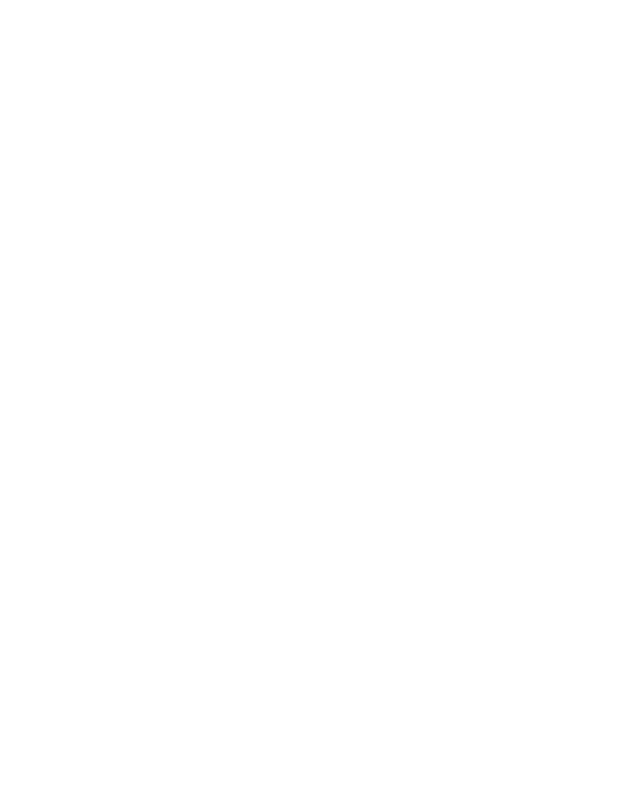
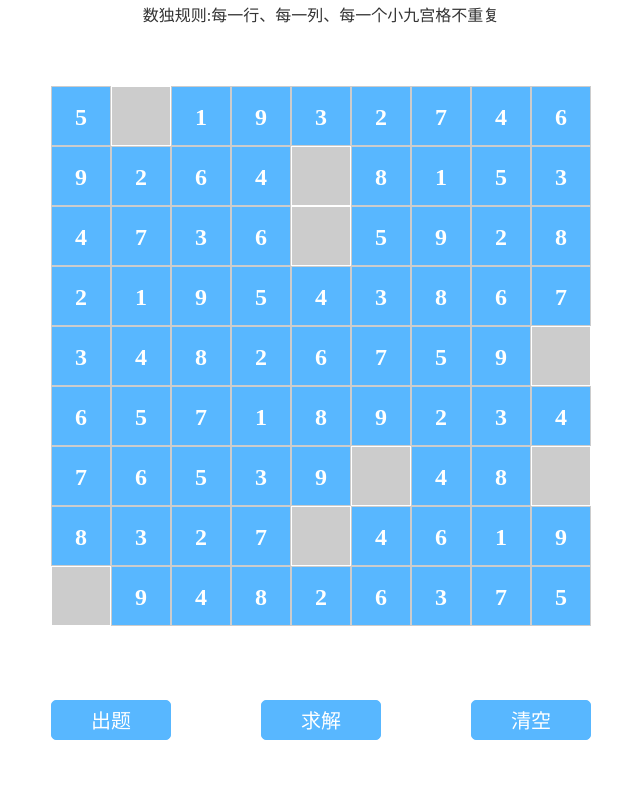
Before and after one commit to jinjiebang/SudokuWeb, a plain HTML site: page index.html in a window 1280 px wide. Shown: the whole page, without its empty margins (319-959 px from the left). Drawn offline with Linux system fonts and the light colour scheme; the site is published under a folder, as on GitHub Pages, so addresses that start at the root find nothing.

Commit message:
fixed path bug

```diff
--- a/index.html
+++ b/index.html
@@ -1 +1 @@
-<!DOCTYPE html><html lang=en><head><meta charset=utf-8><meta http-equiv=X-UA-Compatible content="IE=edge"><meta name=viewport content="width=device-width,initial-scale=1"><link rel=icon href=/favicon.ico><title>sudoku-vue</title><link href=/css/app.dceac713.css rel=preload as=style><link href=/js/app.14d84d39.js rel=preload as=script><link href=/js/chunk-vendors.86c025f5.js rel=preload as=script><link href=/css/app.dceac713.css rel=stylesheet></head><body><noscript><strong>We're sorry but sudoku-vue doesn't work properly without JavaScript enabled. Please enable it to continue.</strong></noscript><div id=app></div><script src=/js/chunk-vendors.86c025f5.js></script><script src=/js/app.14d84d39.js></script></body></html>
+<!DOCTYPE html><html lang=en><head><meta charset=utf-8><meta http-equiv=X-UA-Compatible content="IE=edge"><meta name=viewport content="width=device-width,initial-scale=1"><link rel=icon href=favicon.ico><title>sudoku-vue</title><link href=css/app.dceac713.css rel=preload as=style><link href=js/app.14d84d39.js rel=preload as=script><link href=js/chunk-vendors.86c025f5.js rel=preload as=script><link href=css/app.dceac713.css rel=stylesheet></head><body><noscript><strong>We're sorry but sudoku-vue doesn't work properly without JavaScript enabled. Please enable it to continue.</strong></noscript><div id=app></div><script src=js/chunk-vendors.86c025f5.js></script><script src=js/app.14d84d39.js></script></body></html>
```
